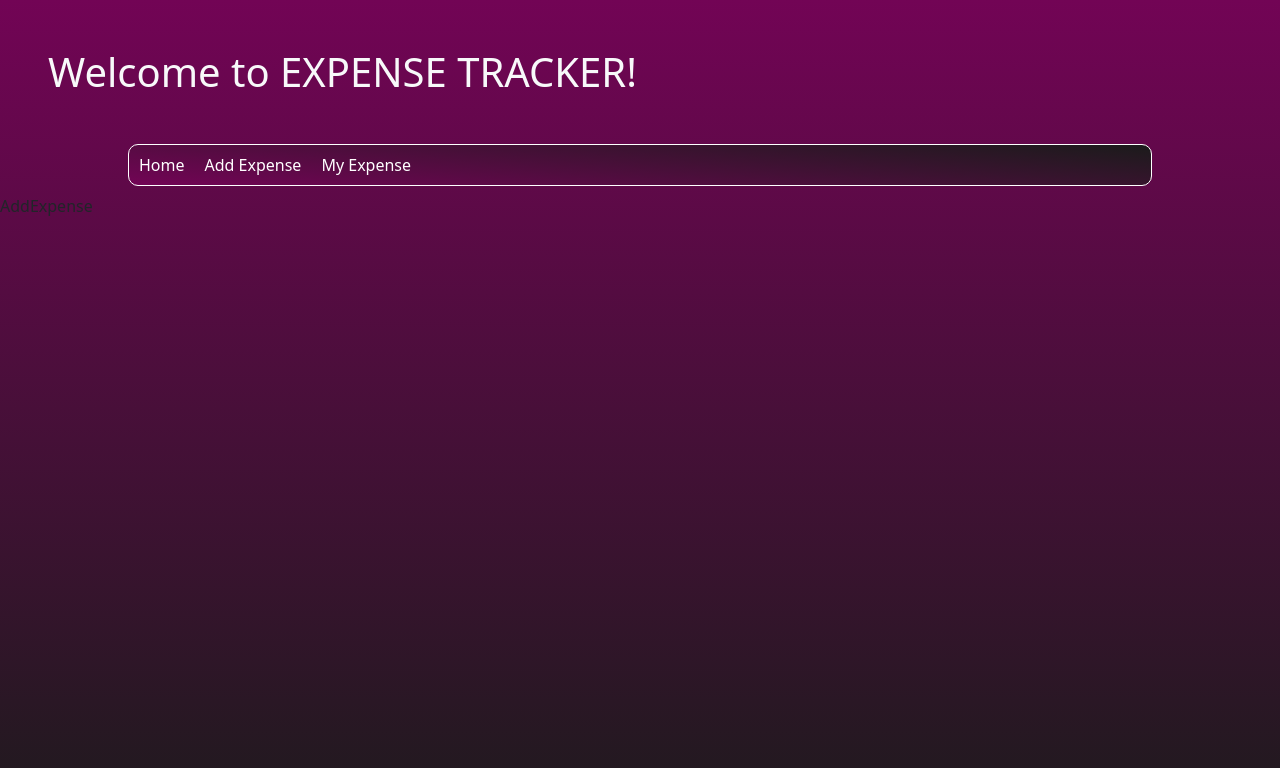
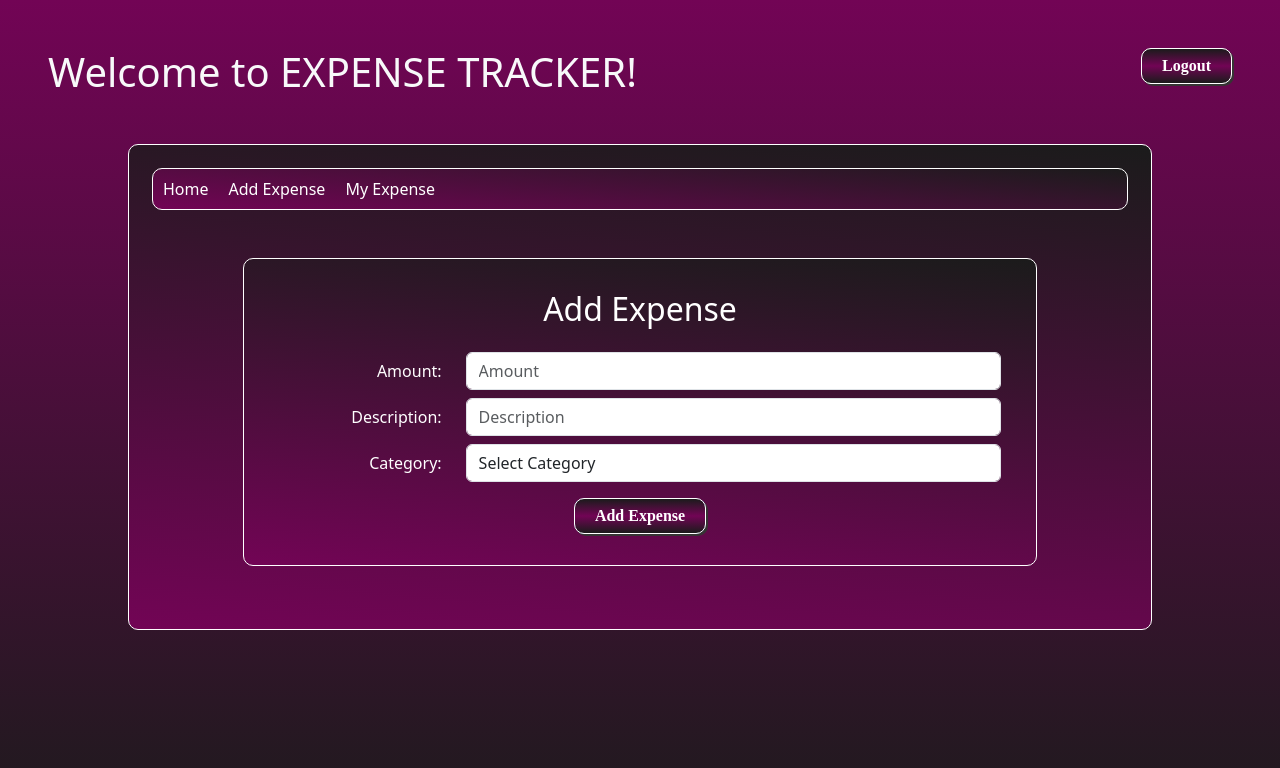
Before and after one commit to Meena024/expense_tracker_redux_fb, a React (Create React App) app: page /addExpense in a window 1280 px wide. Shown: the top 768 px of the page. Built offline with nearby package versions, Linux system fonts and the light colour scheme; no server answers.

Commit message:
integrated AddExpense form, header and logout option splitted from code for re-organization

```diff
--- a/src/App.js
+++ b/src/App.js
@@ -2,12 +2,15 @@ import Main from "./Components/Main";
 import "bootstrap/dist/css/bootstrap.min.css";
 import { Provider } from "react-redux";
 import { store } from "./Components/Store/store";
+import { BrowserRouter } from "react-router-dom";
 
 function App() {
   return (
     <Provider store={store}>
       <h1 className="m-5 text-light">Welcome to EXPENSE TRACKER!</h1>
-      <Main />
+      <BrowserRouter>
+        <Main />
+      </BrowserRouter>
     </Provider>
   );
 }
--- a/src/Components/Header.js
+++ b/src/Components/Header.js
@@ -5,7 +5,7 @@ import Card from "./UI/Card";
 
 const Header = () => {
   return (
-    <Card className="my-2 p-0">
+    <Card className="m-2 p-0">
       <Navbar className={classes.navbar}>
         <Link className={classes.link} to="/welcome">
           Home
--- a/src/Components/Main.js
+++ b/src/Components/Main.js
@@ -1,6 +1,6 @@
 import SignUp from "./Pages/Authentication/SignUp";
 import Login from "./Pages/Authentication/Login";
-import { BrowserRouter, Route, Routes } from "react-router-dom";
+import { Route, Routes, useNavigate } from "react-router-dom";
 import Welcome from "./Pages/Welcome/Welcome";
 import { useEffect } from "react";
 import { onAuthStateChanged, getAuth } from "firebase/auth";
@@ -9,9 +9,12 @@ import { authActions } from "./Store/Slices/AuthSlice";
 import AddExpense from "./Pages/Expenses/AddExpense";
 import MyExpense from "./Pages/Expenses/MyExpenses";
 import Header from "./Header";
+import { handlerLogout } from "./Store/Slices/AuthSlice";
+import Card from "./UI/Card";
 
 const Main = () => {
   const dispatch = useDispatch();
+  const navigate = useNavigate();
 
   useEffect(() => {
     const unsubscribe = onAuthStateChanged(getAuth(), (user) => {
@@ -29,12 +32,28 @@ const Main = () => {
       }
     });
 
-    return () => unsubscribe(); // cleanup
+    return () => unsubscribe();
   }, [dispatch]);
 
+  const logoutHandler = async () => {
+    await dispatch(handlerLogout());
+    await dispatch(authActions.setUser(null));
+    navigate("/login");
+  };
+
   return (
-    <BrowserRouter>
-      <Header />
+    <Card>
+      {true && (
+        <div>
+          <button
+            onClick={logoutHandler}
+            className="position-absolute top-0 end-0 m-5"
+          >
+            Logout
+          </button>
+          <Header />
+        </div>
+      )}
       <Routes>
         <Route path="/login" element={<Login />} />
         <Route path="/signup" element={<SignUp />} />
@@ -46,8 +65,9 @@ const Main = () => {
           element={<div className="text-light">Page Not Found.</div>}
         />
       </Routes>
-    </BrowserRouter>
+    </Card>
   );
 };
 
+// Wrap Main in BrowserRouter at the top level, like in index.js
 export default Main;
--- a/src/Components/Pages/Expenses/AddExpense.js
+++ b/src/Components/Pages/Expenses/AddExpense.js
@@ -1,5 +1,87 @@
+import { Form } from "react-bootstrap";
+import Card from "../../UI/Card";
+import { useRef } from "react";
+import classes from "../Authentication/SignUp.module.css";
+import { setExpense } from "../../Store/Slices/ExpenseSlice";
+import { useDispatch } from "react-redux";
+
 const AddExpense = () => {
-  return <>AddExpense</>;
+  const amountRef = useRef();
+  const descRef = useRef();
+  const categoryRef = useRef();
+  const dispatch = useDispatch();
+
+  const addExpenseHandler = (e) => {
+    e.preventDefault();
+
+    const exp = {
+      amount: amountRef.current.value,
+      description: descRef.current.value,
+      category: categoryRef.current.value,
+    };
+    console.log(exp);
+    dispatch(setExpense(exp));
+  };
+
+  return (
+    <Card className="my-5">
+      <h2 className="py-3">Add Expense</h2>
+      <Form className={classes.form} onSubmit={addExpenseHandler}>
+        <div className="row m-2 align-items-center">
+          <div className="col-3 text-end">
+            <label htmlFor="amount">Amount:</label>
+          </div>
+          <div className="col-9">
+            <input
+              id="amount"
+              type="number"
+              className="form-control"
+              placeholder="Amount"
+              ref={amountRef}
+              autoComplete="transaction-amount"
+            />
+          </div>
+        </div>
+
+        <div className="row m-2 align-items-center">
+          <div className="col-3 text-end">
+            <label htmlFor="description">Description:</label>
+          </div>
+          <div className="col-9">
+            <input
+              id="description"
+              type="text"
+              className="form-control"
+              placeholder="Description"
+              ref={descRef}
+            />
+          </div>
+        </div>
+
+        <div className="row m-2 align-items-center">
+          <div className="col-3 text-end">
+            <label htmlFor="category">Category:</label>
+          </div>
+          <div className="col-9">
+            <select id="category" className="form-control" ref={categoryRef}>
+              <option value="">Select Category</option>
+              <option value="Food">Food</option>
+              <option value="Transport">Transport</option>
+              <option value="Entertainment">Entertainment</option>
+              <option value="Utilities">Utilities</option>
+              <option value="Other">Other</option>
+            </select>
+          </div>
+        </div>
+
+        <div className="d-flex justify-content-center m-3">
+          <button className="btn btn-primary" type="submit">
+            Add Expense
+          </button>
+        </div>
+      </Form>
+    </Card>
+  );
 };
 
 export default AddExpense;
--- a/src/Components/Pages/Welcome/Welcome.js
+++ b/src/Components/Pages/Welcome/Welcome.js
@@ -1,8 +1,7 @@
 import { useEffect } from "react";
 import Card from "../../UI/Card";
 import UpdateProfile from "./UpdateProfile";
-import { useNavigate } from "react-router";
-import { handlerLogout, authActions } from "../../Store/Slices/AuthSlice";
+import { authActions } from "../../Store/Slices/AuthSlice";
 import { useDispatch, useSelector } from "react-redux";
 import { setToggleProfileForm } from "../../Store/Slices/ProfileSlice";
 import { auth } from "../../Firebase/initialize";
@@ -12,7 +11,6 @@ const Welcome = () => {
   const toggleProfileForm = useSelector(
     (state) => state.Profile.toggleProfileForm
   );
-  const navigate = useNavigate();
   const user = useSelector((state) => state.Auth.user);
 
   useEffect(() => {
@@ -32,22 +30,10 @@ const Welcome = () => {
     }
   }, [dispatch]);
 
-  const logoutHandler = async () => {
-    await dispatch(handlerLogout());
-    await dispatch(authActions.setUser(null));
-    navigate("/login");
-  };
-
   return (
-    <Card className="text-light">
+    <Card className="text-light m-5">
       {user ? (
         <div>
-          <button
-            onClick={logoutHandler}
-            className="position-absolute top-0 end-0 m-5"
-          >
-            Logout
-          </button>
           <p>
             {user.displayName ? `Hi ${user.displayName},` : "!"} Welcome to
             Expense Tracker!
--- /dev/null
+++ b/src/Components/Store/Slices/ExpenseSlice.js
@@ -0,0 +1,19 @@
+import { createSlice } from "@reduxjs/toolkit";
+
+const initialState = {
+  MyExpenses: [],
+};
+
+const ExpenseSlice = createSlice({
+  name: "Expense",
+  initialState,
+  reducers: {
+    setExpense: (state, action) => {
+      state.MyExpenses = [action.payload, ...state.MyExpenses];
+      //   console.log("MyExpenses", state.MyExpenses);
+    },
+  },
+});
+
+export const { setExpense } = ExpenseSlice.actions;
+export default ExpenseSlice.reducer;
--- a/src/Components/Store/store.js
+++ b/src/Components/Store/store.js
@@ -1,10 +1,12 @@
 import { configureStore } from "@reduxjs/toolkit";
 import AuthSlice from "./Slices/AuthSlice";
 import ProfileSlice from "./Slices/ProfileSlice";
+import ExpenseSlice from "./Slices/ExpenseSlice";
 
 export const store = configureStore({
   reducer: {
     Auth: AuthSlice,
     Profile: ProfileSlice,
+    Expense: ExpenseSlice,
   },
 });
```
